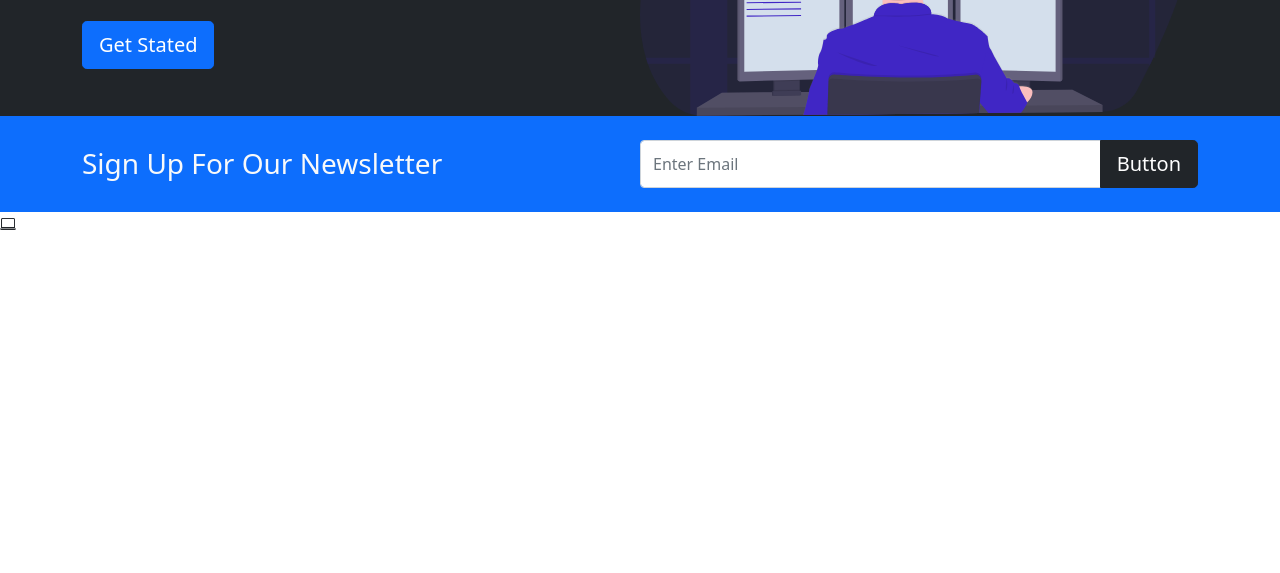
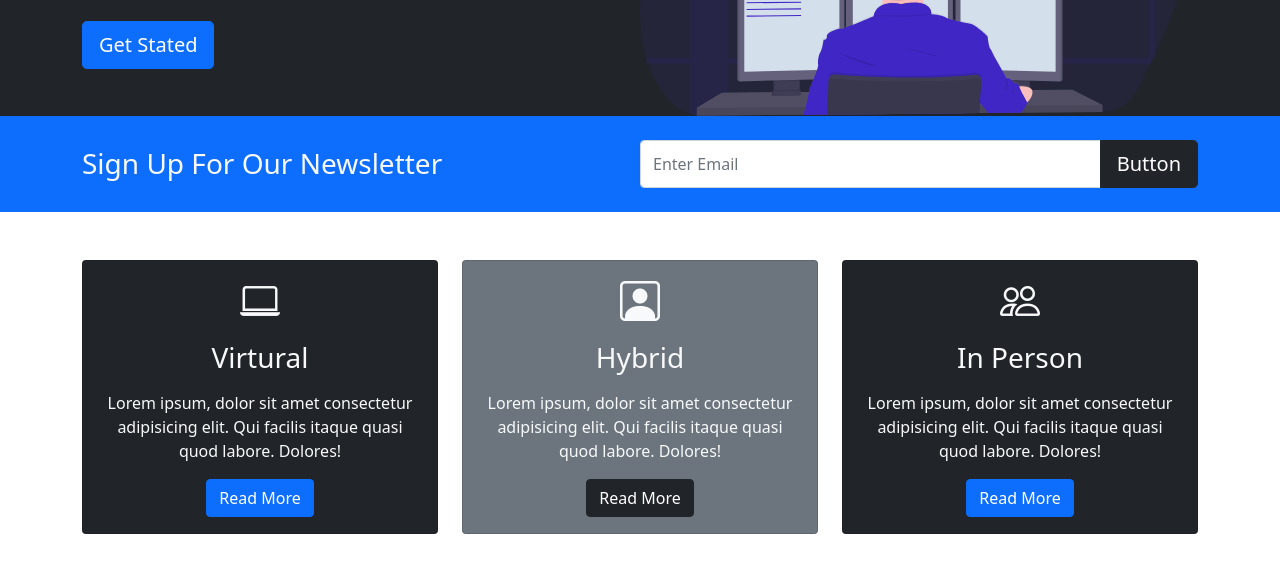
Before and after one commit to webroyit/b7t0s5-TryBootstap5, a plain HTML site: page index.html in a window 1280 px wide. Shown: the part 285-858 px from the top of the page. Before the commit the page ends 800 px from the top, so only its background shows below. Drawn offline with nearby package versions, Linux system fonts and the light colour scheme.

Commit message:
Add boxes

```diff
--- a/index.html
+++ b/index.html
@@ -74,7 +74,61 @@
         </div>
     </section>
 
-    <i class="bi bi-laptop"></i>
+    <!-- Boxes -->
+    <section class="p-5">
+        <div class="container">
+            <div class="row">
+                <div class="col-md">
+                    <div class="card bg-dark text-light">
+                        <div class="card-body text-center">
+                            <div class="h1 mb-3">
+                                <i class="bi bi-laptop"></i>
+                            </div>
+                            <h3 class="card-title mb-3">
+                                Virtural
+                            </h3>
+                            <p class="card-text">
+                                Lorem ipsum, dolor sit amet consectetur adipisicing elit. Qui facilis itaque quasi quod labore. Dolores!
+                            </p>
+                            <a href="#" class="btn btn-primary">Read More</a>
+                        </div>
+                    </div>
+                </div>
+                <div class="col-md">
+                    <div class="card bg-secondary text-light">
+                        <div class="card-body text-center">
+                            <div class="h1 mb-3">
+                                <i class="bi bi-person-square"></i>
+                            </div>
+                            <h3 class="card-title mb-3">
+                                Hybrid
+                            </h3>
+                            <p class="card-text">
+                                Lorem ipsum, dolor sit amet consectetur adipisicing elit. Qui facilis itaque quasi quod labore. Dolores!
+                            </p>
+                            <a href="#" class="btn btn-dark">Read More</a>
+                        </div>
+                    </div>
+                </div>
+                <div class="col-md">
+                    <div class="card bg-dark text-light">
+                        <div class="card-body text-center">
+                            <div class="h1 mb-3">
+                                <i class="bi bi-people"></i>
+                            </div>
+                            <h3 class="card-title mb-3">
+                                In Person
+                            </h3>
+                            <p class="card-text">
+                                Lorem ipsum, dolor sit amet consectetur adipisicing elit. Qui facilis itaque quasi quod labore. Dolores!
+                            </p>
+                            <a href="#" class="btn btn-primary">Read More</a>
+                        </div>
+                    </div>
+                </div>
+            </div>
+        </div>
+    </section>
 
     <script src="https://cdn.jsdelivr.net/npm/bootstrap@5.0.2/dist/js/bootstrap.bundle.min.js" integrity="sha384-MrcW6ZMFYlzcLA8Nl+NtUVF0sA7MsXsP1UyJoMp4YLEuNSfAP+JcXn/tWtIaxVXM" crossorigin="anonymous"></script>
 </body>
```
